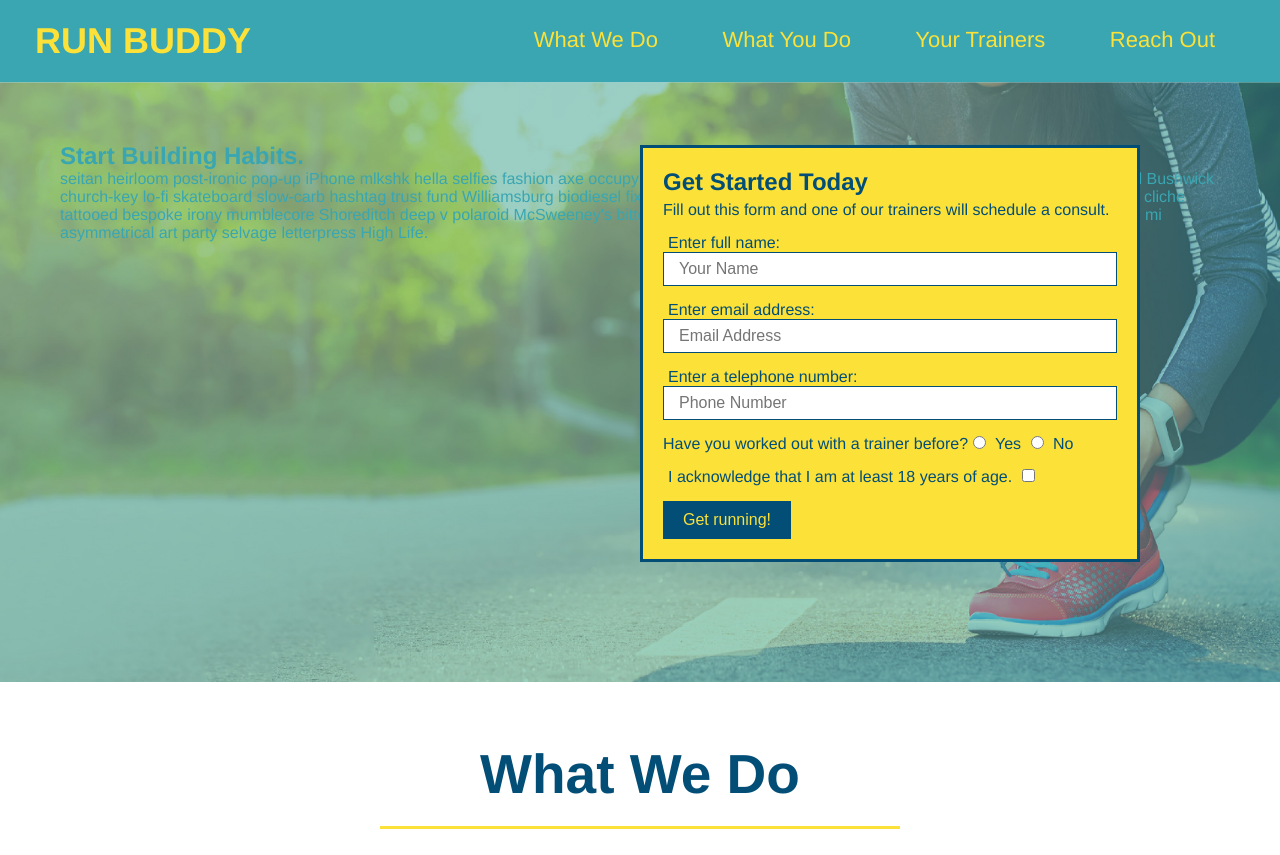
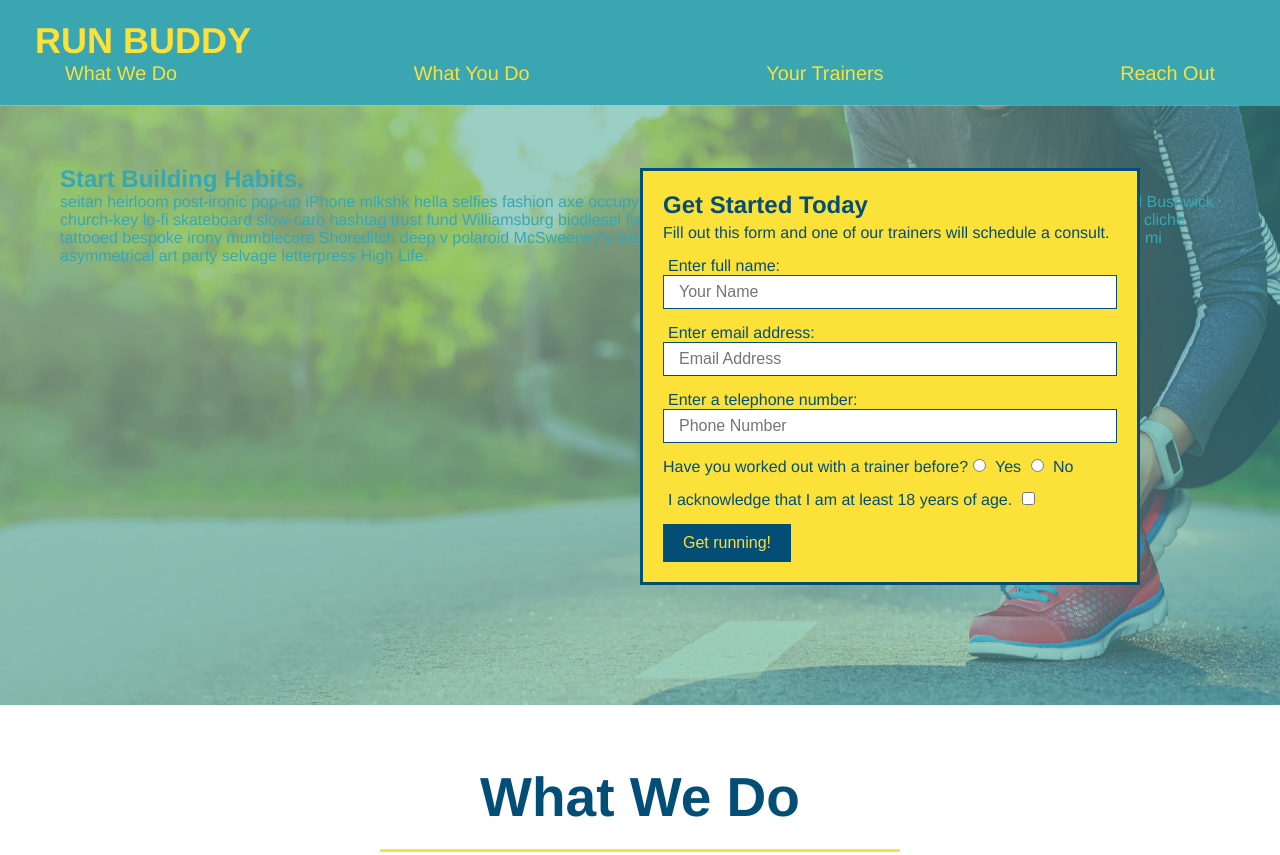
Before and after one commit to Istephensondev/run-buddy, a plain HTML site: page index.html in a window 1280 px wide. Shown: the top 855 px of the page. Drawn offline with Linux system fonts and the light colour scheme.

Commit message:
add flexbox to header

```diff
--- a/assets/css/style.css
+++ b/assets/css/style.css
@@ -30,20 +30,20 @@ header a {
   color: #fce138;
 }
 
-header nav {
-  float: right;
-  margin: 7px 0;
-}
-
-header nav ul li {
-  display: inline;
+header nav ul {
+  display: flex;
+  flex-wrap: wrap;
+  justify-content: space-between;
+  align-items: center;
+  list-style: none;
 }
 
 header nav ul li a {
   margin: 0 30px;
   font-weight: lighter;
-  font-size: 22px;
+  font-size: 1.55vw;
 }
+
 
 /* HEADER / NAVBAR STYLES END */
 
```
